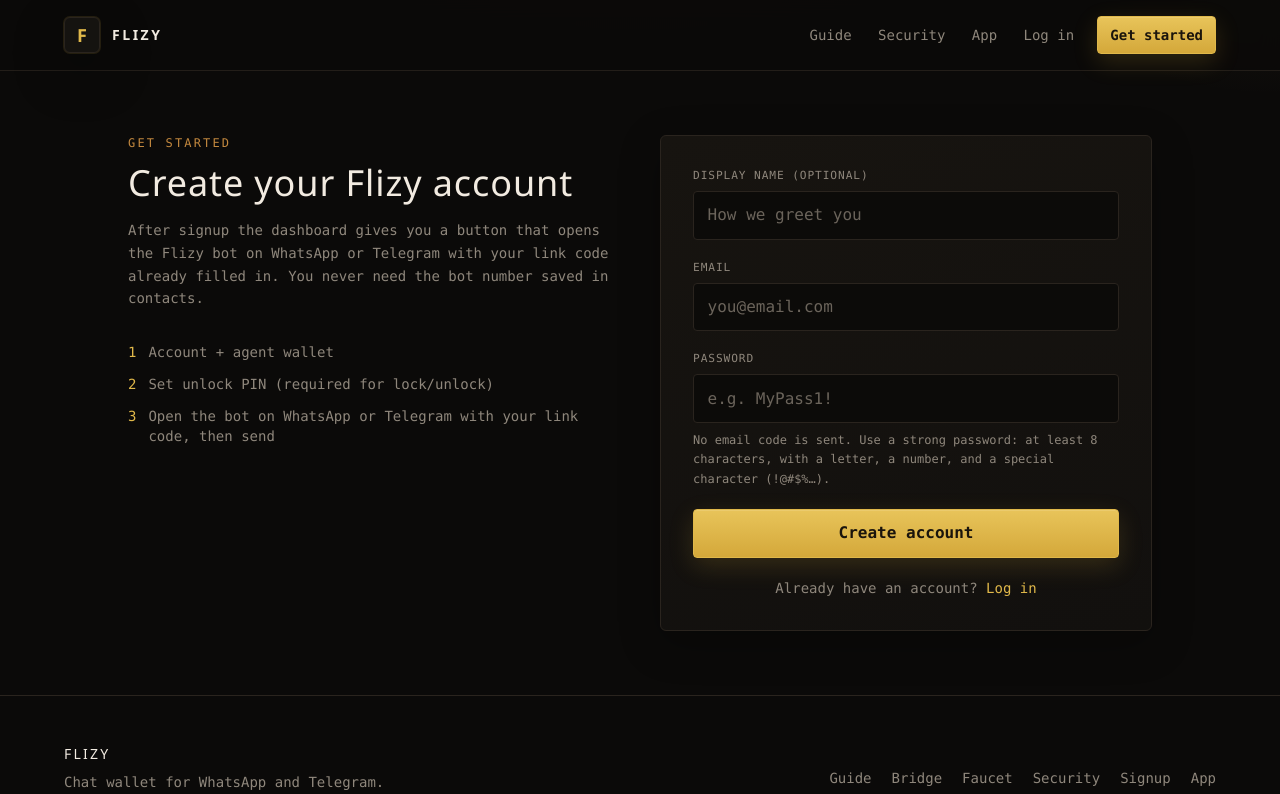
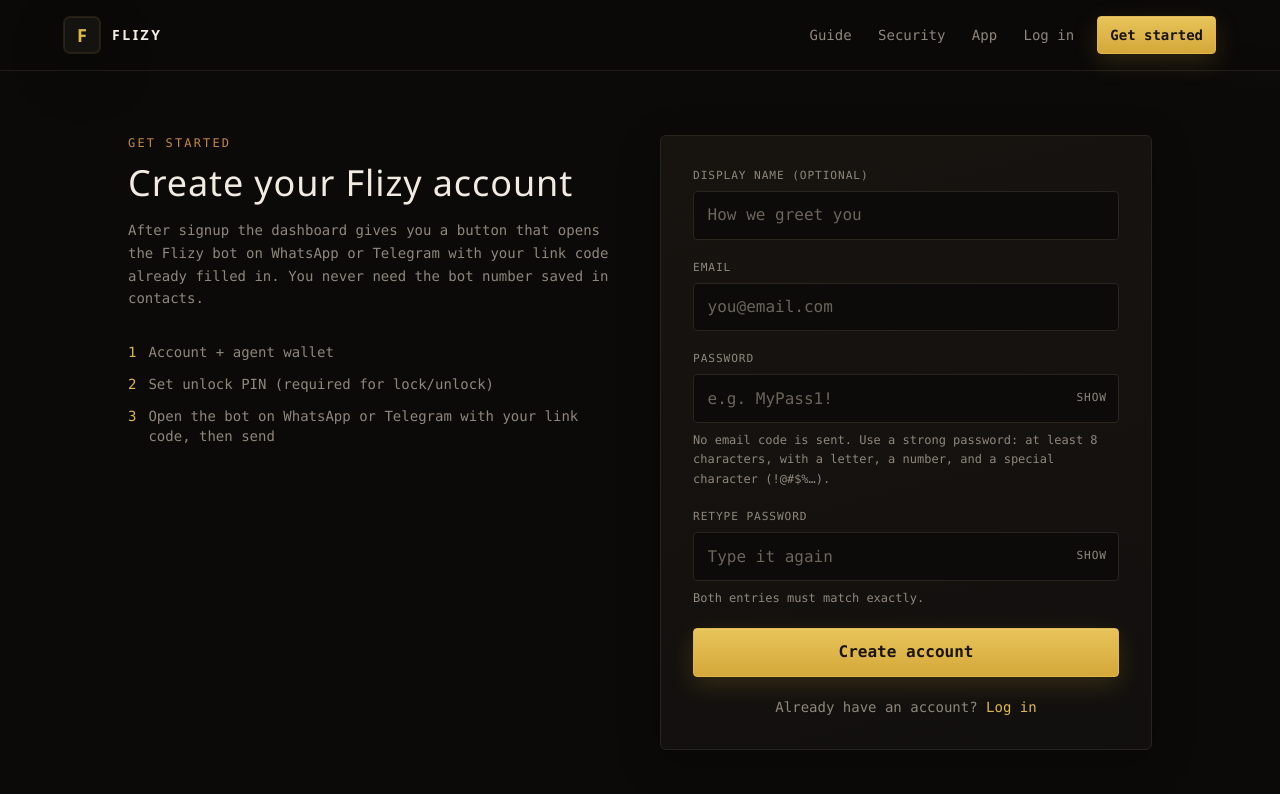
Before and after one commit to rudazy/flizy, a Next.js app in the folder web/: page /signup in a window 1280 px wide. Shown: the top 794 px of the page. Built offline with nearby package versions, Linux system fonts and the light colour scheme; no server answers.

Commit message:
Split public README

```diff
--- a/web/app/signup/page.tsx
+++ b/web/app/signup/page.tsx
@@ -3,19 +3,37 @@
 import Link from 'next/link';
 import { useState } from 'react';
 import { useRouter } from 'next/navigation';
+import { PasswordField } from '../../components/PasswordField';
+import { validatePassword } from '../../lib/passwordPolicy';
 
 export default function SignupPage() {
   const router = useRouter();
   const [email, setEmail] = useState('');
   const [password, setPassword] = useState('');
+  const [confirmPassword, setConfirmPassword] = useState('');
   const [displayName, setDisplayName] = useState('');
   const [error, setError] = useState('');
   const [loading, setLoading] = useState(false);
 
+  // Live mismatch hint once the user has started the second field
+  const mismatch = confirmPassword.length > 0 && password !== confirmPassword;
+
   async function onSubmit(e: React.FormEvent) {
     e.preventDefault();
+    setError('');
+
+    // Check here as well as on the server so the user is told before a round trip
+    const policy = validatePassword(password);
+    if (!policy.ok) {
+      setError(policy.error);
+      return;
+    }
+    if (password !== confirmPassword) {
+      setError('Passwords do not match.');
+      return;
+    }
+
     setLoading(true);
-    setError('');
     try {
       const res = await fetch('/api/auth/signup', {
         method: 'POST',
@@ -87,28 +105,31 @@
             autoComplete="email"
           />
         </div>
-        <div>
-          <label className="label" htmlFor="password">
-            Password
-          </label>
-          <input
+        <PasswordField
           id="password"
-            className="input"
-            type="password"
+          label="Password"
+          value={password}
+          onChange={setPassword}
           required
           minLength={8}
           placeholder="e.g. MyPass1!"
-            value={password}
-            onChange={(e) => setPassword(e.target.value)}
           autoComplete="new-password"
+          hint="No email code is sent. Use a strong password: at least 8 characters, with a letter, a number, and a special character (!@#$%…)."
         />
-          <p className="mt-2 text-xs leading-relaxed text-muted">
-            No email code is sent. Use a strong password: at least 8 characters, with a letter, a
-            number, and a special character (!@#$%…).
-          </p>
-        </div>
+        <PasswordField
+          id="confirm-password"
+          label="Retype password"
+          value={confirmPassword}
+          onChange={setConfirmPassword}
+          required
+          minLength={8}
+          placeholder="Type it again"
+          autoComplete="new-password"
+          problem={mismatch ? 'Passwords do not match yet.' : undefined}
+          hint="Both entries must match exactly."
+        />
         {error ? <div className="alert alert-error">{error}</div> : null}
-        <button className="btn btn-primary w-full" type="submit" disabled={loading}>
+        <button className="btn btn-primary w-full" type="submit" disabled={loading || mismatch}>
           {loading ? 'Creating account...' : 'Create account'}
         </button>
         <p className="text-center text-sm text-muted">
--- /dev/null
+++ b/web/components/PasswordField.tsx
@@ -0,0 +1,81 @@
+'use client';
+
+import { useId, useState } from 'react';
+
+type PasswordFieldProps = {
+  label: string;
+  value: string;
+  onChange: (value: string) => void;
+  id?: string;
+  placeholder?: string;
+  autoComplete?: string;
+  minLength?: number;
+  required?: boolean;
+  /** Helper copy under the field */
+  hint?: string;
+  /** Inline problem with this field, for example a mismatch */
+  problem?: string;
+};
+
+/**
+ * Password input with a show/hide toggle.
+ *
+ * The toggle is type="button" so it never submits the form, and it reports state
+ * through aria-pressed for screen readers. Visibility resets on every mount, so a
+ * password is never revealed by default.
+ */
+export function PasswordField({
+  label,
+  value,
+  onChange,
+  id,
+  placeholder,
+  autoComplete = 'new-password',
+  minLength,
+  required,
+  hint,
+  problem,
+}: PasswordFieldProps) {
+  const generatedId = useId();
+  const inputId = id || generatedId;
+  const [visible, setVisible] = useState(false);
+
+  return (
+    <div>
+      <label className="label" htmlFor={inputId}>
+        {label}
+      </label>
+      <div className="relative">
+        <input
+          id={inputId}
+          className="input pr-16"
+          type={visible ? 'text' : 'password'}
+          required={required}
+          minLength={minLength}
+          placeholder={placeholder}
+          value={value}
+          onChange={(e) => onChange(e.target.value)}
+          autoComplete={autoComplete}
+          aria-invalid={problem ? true : undefined}
+          aria-describedby={problem ? `${inputId}-problem` : undefined}
+        />
+        <button
+          type="button"
+          onClick={() => setVisible((v) => !v)}
+          className="absolute inset-y-0 right-0 flex items-center rounded-r px-3 text-[0.7rem] uppercase tracking-[0.08em] text-muted transition-colors hover:text-lime focus:text-lime focus:outline-none"
+          aria-label={visible ? 'Hide password' : 'Show password'}
+          aria-pressed={visible}
+        >
+          {visible ? 'Hide' : 'Show'}
+        </button>
+      </div>
+      {problem ? (
+        <p id={`${inputId}-problem`} className="mt-2 text-xs leading-relaxed text-gold">
+          {problem}
+        </p>
+      ) : hint ? (
+        <p className="mt-2 text-xs leading-relaxed text-muted">{hint}</p>
+      ) : null}
+    </div>
+  );
+}
```
Also changed, not shown: web/public/llms.txt, 4 other files (tests, documents, lock files or other folders). Lines whose indentation alone changed are shown as unchanged.
